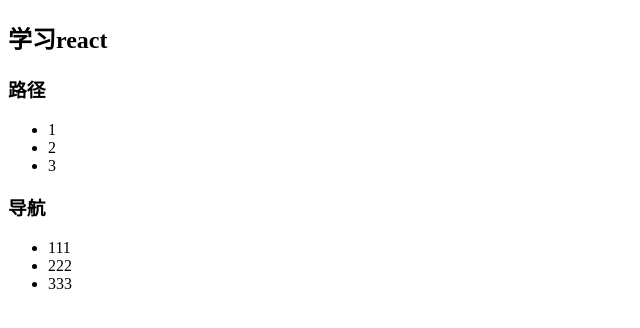
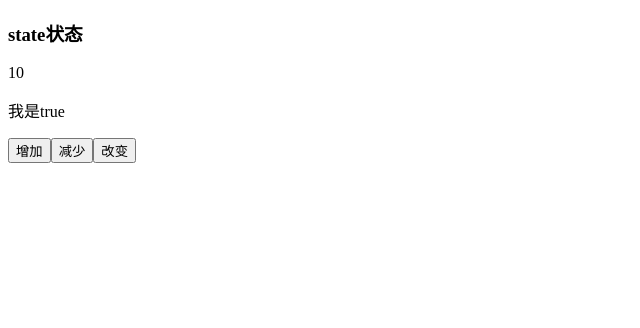
Before and after one commit to yq1930/react-demo, a React (Create React App) app: page / in a window 1280 px wide. Shown: the top 328 px of the page, without its empty margins (0-640 px from the left). Built offline with nearby package versions, Linux system fonts and the light colour scheme.

Commit message:
state状态学习

```diff
--- /dev/null
+++ b/src/State.jsx
@@ -0,0 +1,42 @@
+import React from "react";
+
+export default class State extends React.Component {
+  constructor(props) {
+    super(props);
+    this.state = {
+      count: 10,
+      flag: true,
+    };
+  }
+  add = () => {
+    this.setState({
+      count: this.state.count + 1,
+    });
+  };
+  reduce = () => {
+    this.setState({
+      count: this.state.count - 1,
+    });
+  };
+  changeText = () => {
+    this.setState({
+      flag: !this.state.flag,
+    });
+  };
+
+  render() {
+    let isShowText = this.state.flag ? "我是true" : "我是false";
+    return (
+      <div>
+        <h3>state状态</h3>
+        <div>
+          <p>{this.state.count}</p>
+          <p>{isShowText}</p>
+          <button onClick={this.add}>增加</button>
+          <button onClick={this.reduce}>减少</button>
+          <button onClick={this.changeText}>改变</button>
+        </div>
+      </div>
+    );
+  }
+}
--- a/src/app.jsx
+++ b/src/app.jsx
@@ -1,16 +1,22 @@
 import React from "react";
 // import Home from "./Home";
-import MyNav from "./MyNav";
+// import MyNav from "./MyNav";
+import State from "./State";
 
 export default class App extends React.Component {
   render() {
-    let nav1 = ["1", "2", "3"];
-    let nav2 = ["111", "222", "333"];
+    // let nav1 = ["1", "2", "3"];
+    // let nav2 = ["111", "222", "333"];
+    // return (
+    //   <div>
+    //     <h2>学习react</h2>
+    //     <MyNav nav={nav1} title="路径" />
+    //     <MyNav nav={nav2} title="导航" />
+    //   </div>
+    // );
     return (
       <div>
-        <h2>学习react</h2>
-        <MyNav nav={nav1} title="路径" />
-        <MyNav nav={nav2} title="导航" />
+        <State />
       </div>
     );
   }
```
Also changed, not shown: 1 other file (tests, documents, lock files or other folders).
